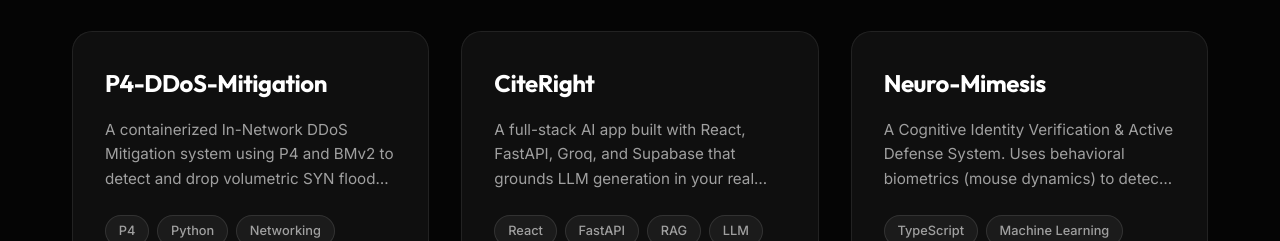
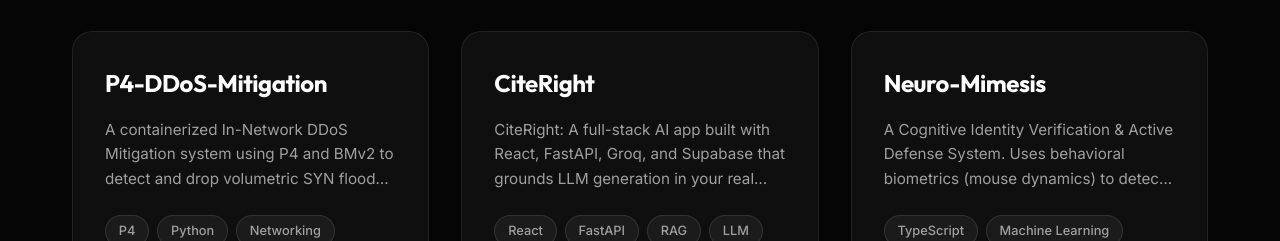
Before and after one commit to sadvik-asus/Portfolio, a React app: page / in a window 1280 px wide. Shown: the part 1419-1660 px from the top of the page. Built offline with nearby package versions, Linux system fonts and the light colour scheme; the HTML template or start-up script is replaced by a standard one.

Commit message:
feat(projects): update CiteRight description to match GitHub

```diff
--- a/src/components/Projects.jsx
+++ b/src/components/Projects.jsx
@@ -28,7 +28,7 @@
   },
   {
     title: "CiteRight",
-    desc: "A full-stack AI app built with React, FastAPI, Groq, and Supabase that grounds LLM generation in your real documents. Eliminates hallucinations by verifying claims.",
+    desc: "CiteRight: A full-stack AI app built with React, FastAPI, Groq, and Supabase that grounds LLM generation in your real documents. It eliminates hallucinations by verifying every claim and providing exact page-level citations for maximum trust.",
     tags: ["React", "FastAPI", "RAG", "LLM", "Python"],
     github: "https://github.com/sadvik-asus/CiteRight",
     live: "https://cite-right-nine.vercel.app"
```
